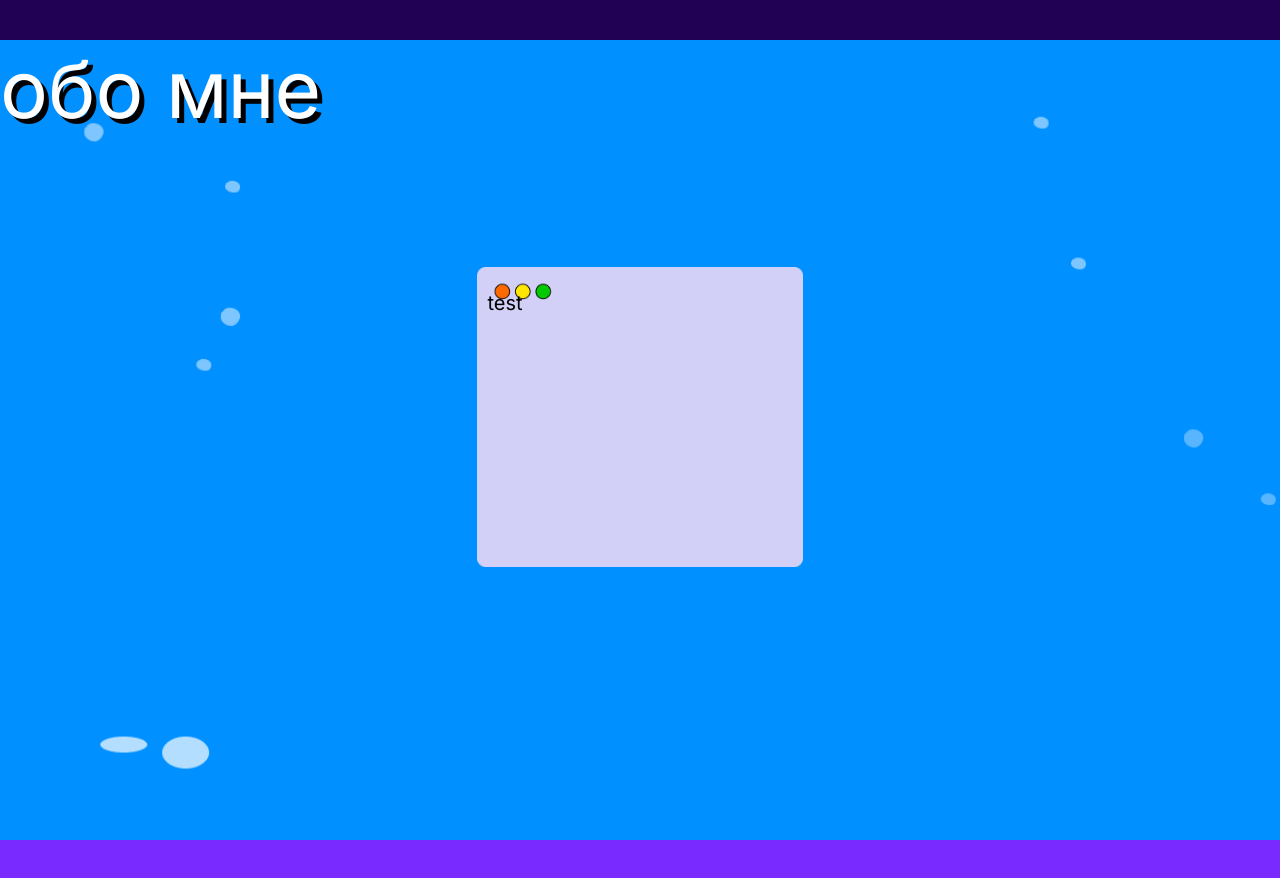
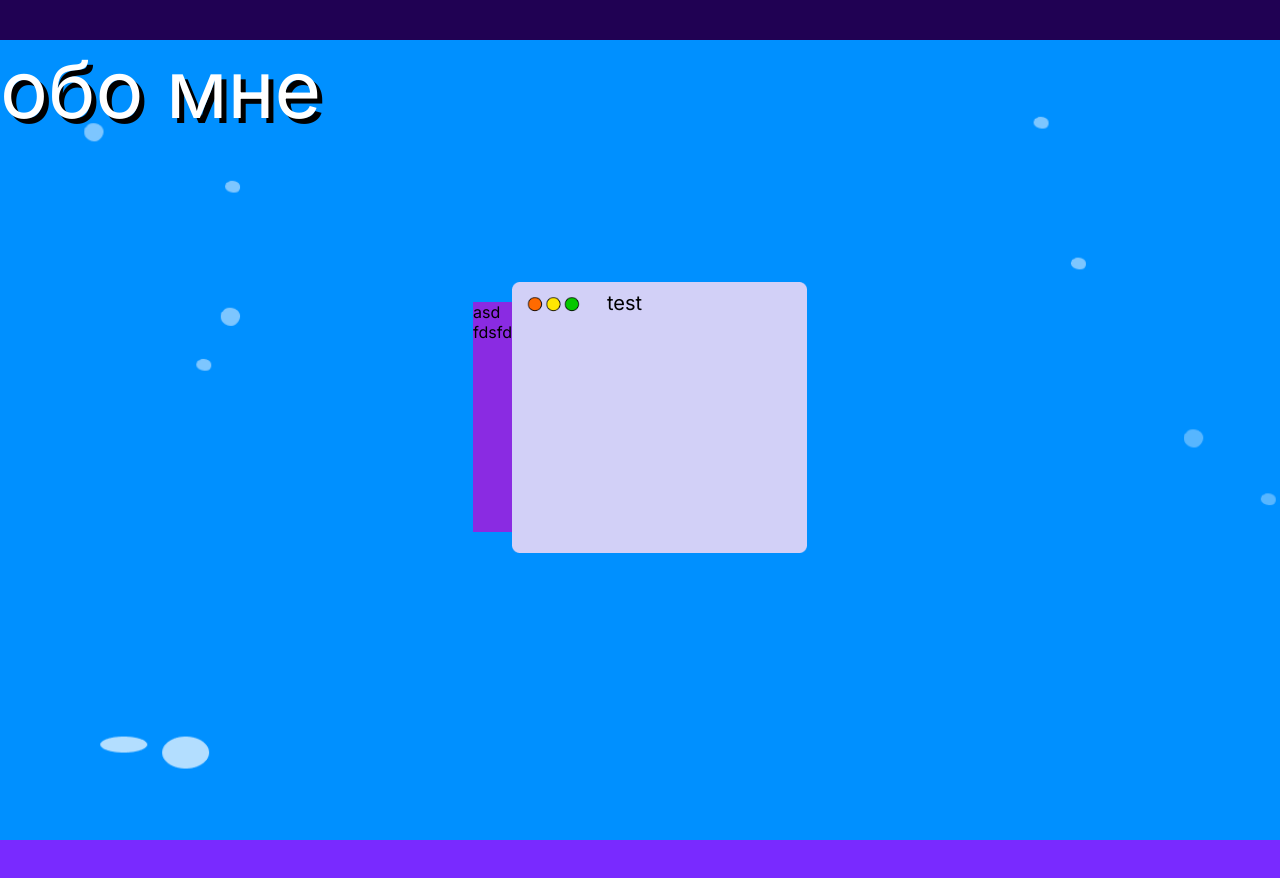
Before and after one commit to Th9Fan/portfolio, a plain HTML site: page index.html in a window 1280 px wide. Shown: the part 760-1638 px from the top of the page. Drawn offline with Linux system fonts and the light colour scheme.

Commit message:
v2 of about me

```diff
--- a/index.html
+++ b/index.html
@@ -21,6 +21,10 @@
     <section id="about">
         <hi class="title">обо мне</hi>
         <div class="about-block">
+                <div class="about-me">
+                    <p>asd</p>
+                    <p>fdsfd</p>
+                </div>
 
                 <div class="photo">
                     <img src="" alt="">
--- a/stiel.css
+++ b/stiel.css
@@ -108,19 +108,27 @@ section{
 }
 
 .about-block{
-    flex-direction: column;
+
     height: 100hv;
 }
 .photo{
+    margin: 0px;
     background-image: url(img/form2.png);
     background-repeat: no-repeat;
     background-position: center;
     background-size: 100%;
     min-height: 300px;
-    min-width: 400px;
+    min-width: 200px;
     font-size: 20px;
     background-size: contain;
     padding-top: 0px;
     padding-left: 95px;
     margin: 0px;
 }
+
+.about-me{
+    background-color: blueviolet;
+    margin: 0px;
+    padding: 0px;
+    min-height: 230px;
+}
```
